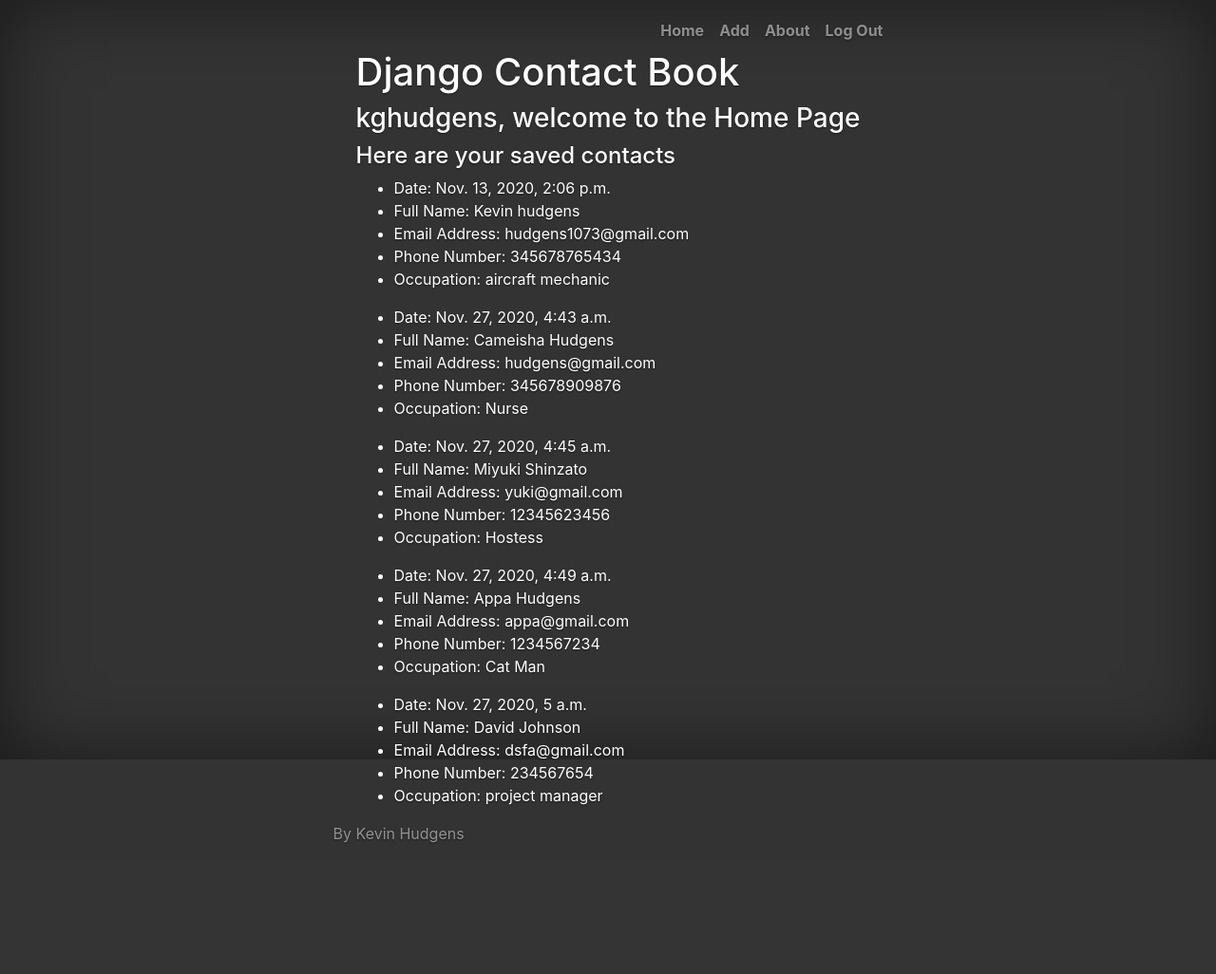
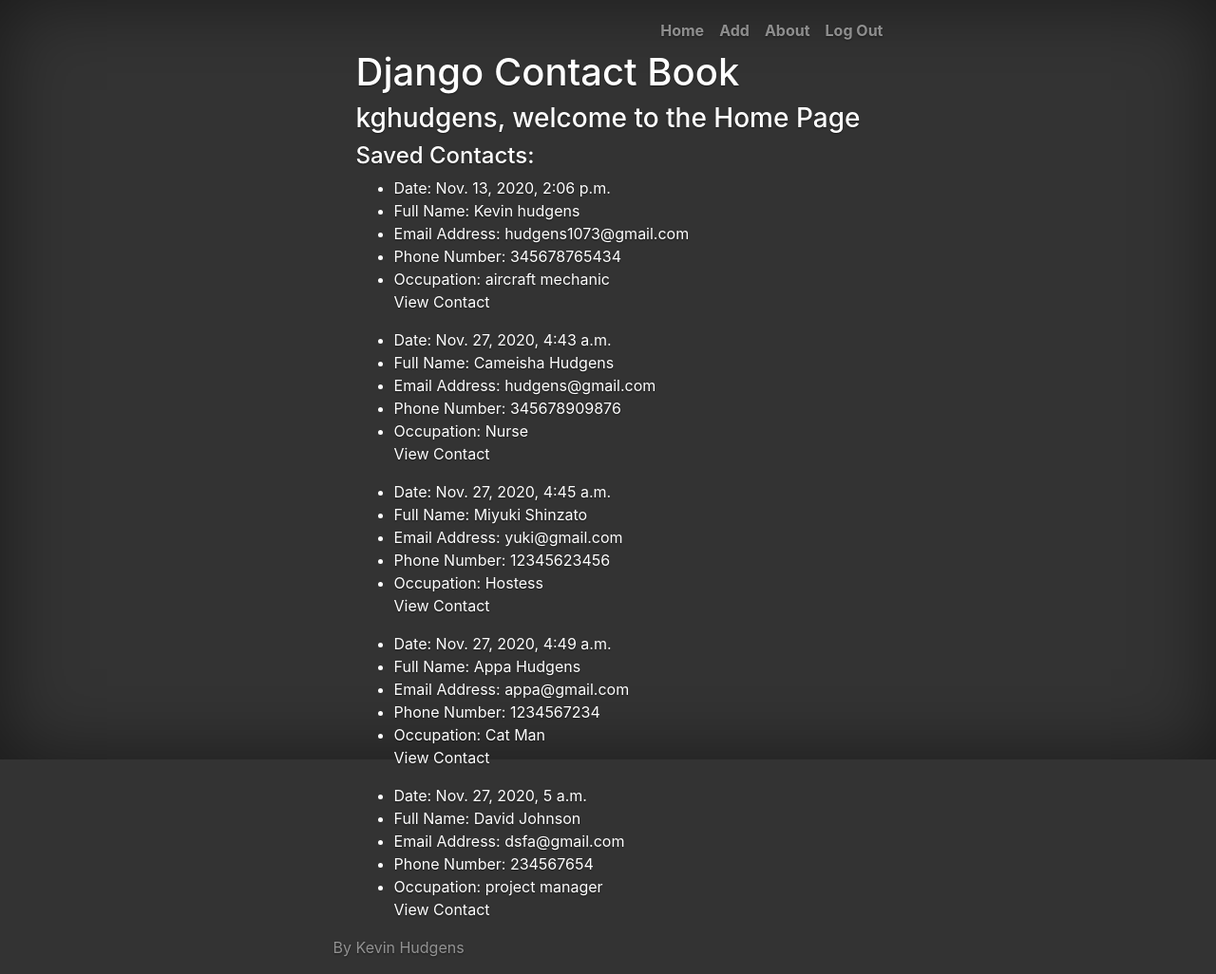
Before and after one commit to kghudgens/ContactBook, a Django app: page / in a window 1280 px wide. Shown: the whole page at 95% size. Before the commit the page ends 888 px from the top, so only its background shows below. Run offline with Django 3.2, Linux system fonts and the light colour scheme; a user stored in the database is signed in; data comes from the database, SQL or seed files in the repository; some libraries are stand-ins or nearby versions.

Commit message:
Added the link that will take the user to his individual contact

```diff
--- a/Contact_book/book/templates/book/index.html
+++ b/Contact_book/book/templates/book/index.html
@@ -9,7 +9,7 @@
   {%if user.is_authenticated%}
 
     <h3>{{user.username}}, welcome to the Home Page</h3>
-    <h4>Here are your saved contacts</h4>
+    <h4>Saved Contacts:</h4>
         <!-- For loop that goes through the objects in the Contact Book model
           and gets it ready to be staged -->
           {% for contact in object_list%}
@@ -21,6 +21,7 @@
                 <li>Email Address: {{contact.email}}</li>
                 <li>Phone Number: {{contact.phone_number}}</li>
                 <li>Occupation: {{contact.occupation}}</li>
+                <p>View <a href="{% url 'contact_detail' contact.id %}">Contact</a></p>
               </ul>
         <!-- Ends the for loop -->
           {% endfor %}
```
